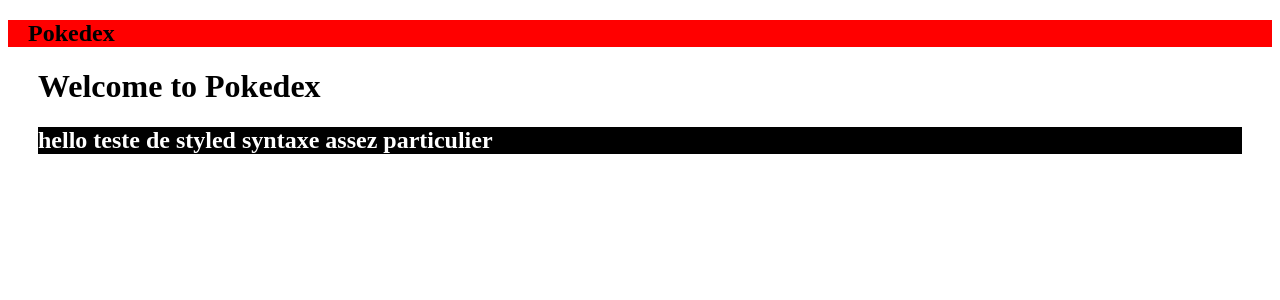
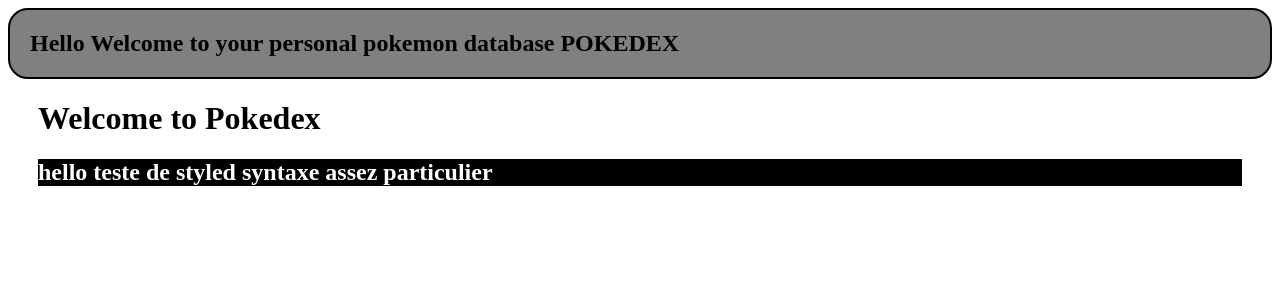
Before and after one commit to rcorro27/pokedex, a React (Create React App) app in the folder client/: page / in a window 1280 px wide. Shown: the top 300 px of the page. Built offline with nearby package versions, Linux system fonts and the light colour scheme.

Commit message:
ajout du css dans le container

```diff
--- a/client/src/components/Navbar.jsx
+++ b/client/src/components/Navbar.jsx
@@ -4,10 +4,13 @@
 
 const Container= styled.div.attrs({
     className:'container'
-})`background-color: red`
+})` background-color: grey;
+    border: 2px solid black ;
+    border-radius: 20px
+`
 const Nav= styled.nav.attrs({
 
-    className:'navbar navbar-expand-lg navbar-dark bg-dark'
+    className:'navbar navbar-expand-lg navbar-dark bg-dark '
 })`margin : 20px`
 
 class Navbar extends Component{
@@ -16,7 +19,7 @@
 
         <Container>
                 <Nav>
-                   <h1>Pokedex</h1>
+                   <h1>Hello Welcome to your personal pokemon database POKEDEX</h1>
                 </Nav>
             </Container>
         )
```
